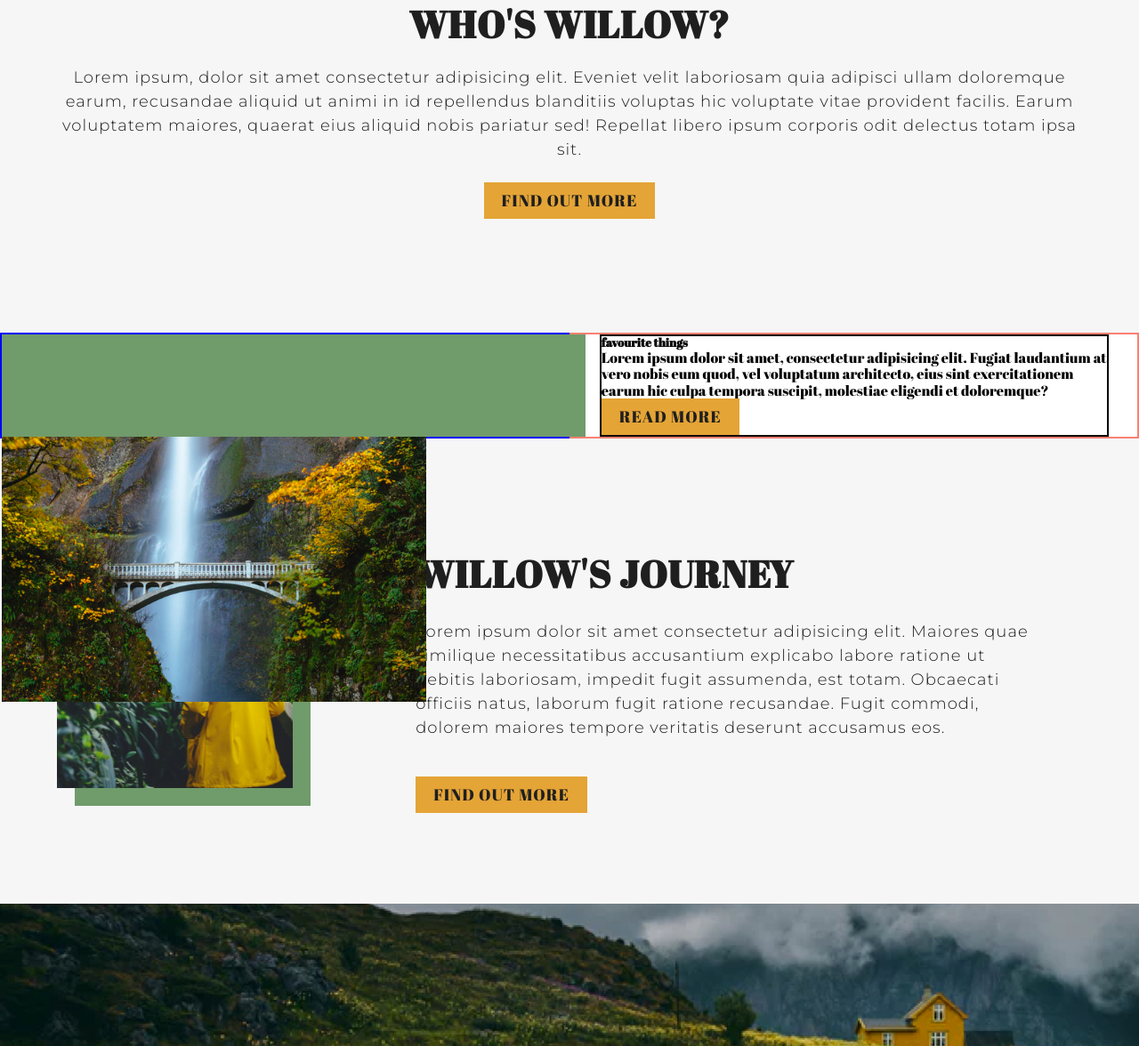
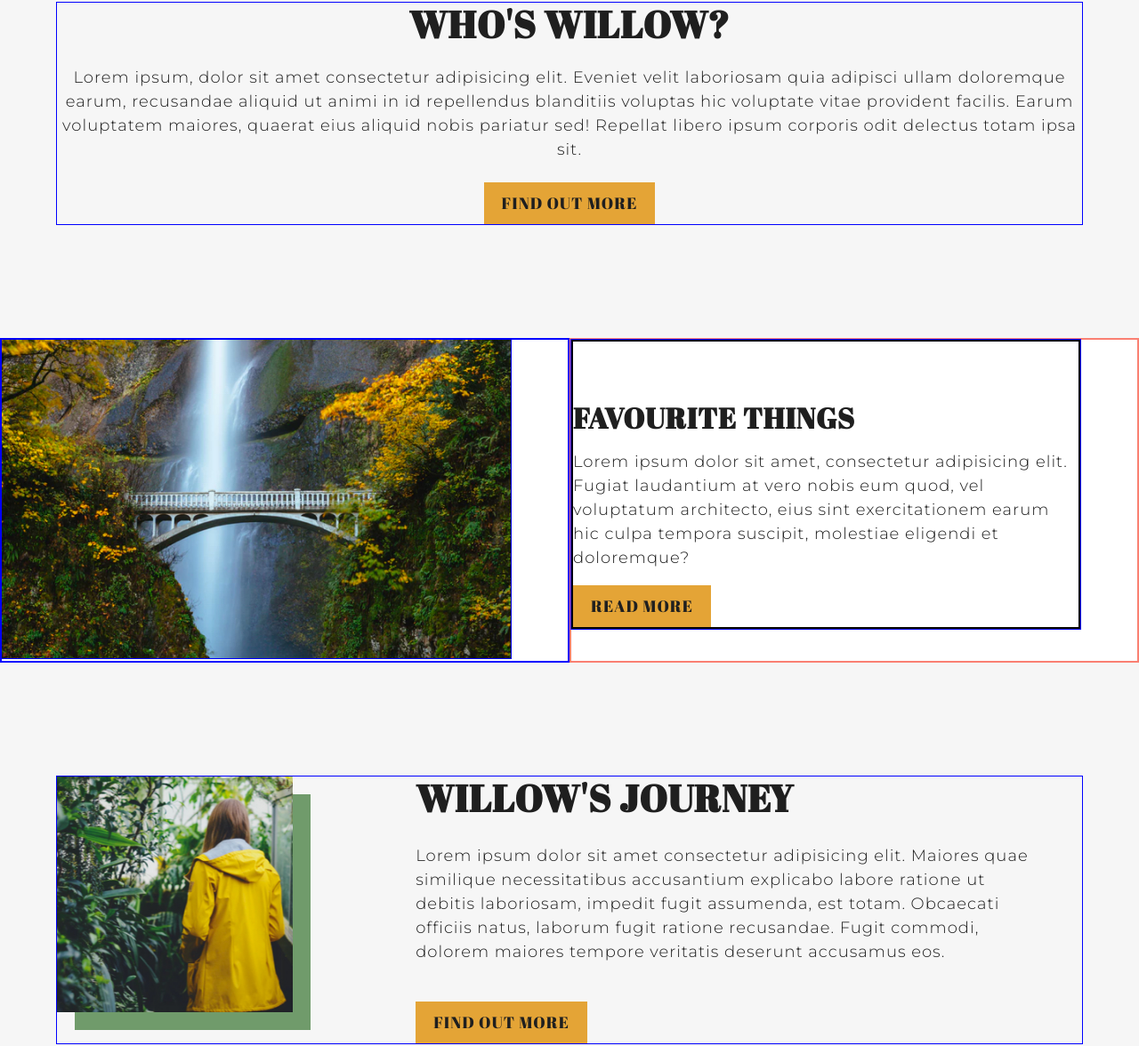
Before and after one commit to mtthdz/willow, a plain HTML site: page index.html in a window 1280 px wide. Shown: the part 739-1915 px from the top of the page at 89% size. Drawn offline with Linux system fonts and the light colour scheme.

Commit message:
started highlighted section

```diff
--- a/styles/scss/_index.scss
+++ b/styles/scss/_index.scss
@@ -1,6 +1,6 @@
 
 .wrapper {
-    // outline: 1px blue solid;
+    outline: 1px blue solid;
 }
 
 
@@ -56,7 +56,6 @@ header {
 
         .about-paragraph {
             @include para($secondaryFont);
-            line-height: 1.5;
             text-align: center;
             padding: 2% 0;
             width: 100%;
@@ -77,17 +76,17 @@ header {
     width: 50%;
     position: relative;
 
-    .highlighted-foreground {
-        width: calc(100% + 20px);
-        height: 100%;
-        background-color: $secondaryColor;
-    }
+    // .highlighted-foreground {
+    //     width: calc(100% + 20px);
+    //     height: 100%;
+    //     background-color: $secondaryColor;
+    // }
 
-    .highlighted-image {
-        position: absolute;
-        height: auto;
-        width: 75%;
-    }
+    // .highlighted-image {
+    //     position: absolute;
+    //     height: auto;
+    //     width: 75%;
+    // }
 }
 
 // child 2-2
@@ -97,6 +96,18 @@ header {
 
     .highlighted-content {
         border: 2px black solid;
+        margin: 0;
+        margin-right: auto;
+
+        .highlighted-title {
+            @include headerFour;
+            padding-top: 12%;
+        }
+
+        .highlighted-paragraph {
+            @include para($secondaryFont);
+            padding: 3% 0;
+        }
     }
 }
 
@@ -131,7 +142,6 @@ header {
 
         .featured-paragraph {
             @include para($secondaryFont);
-            line-height: 1.5;
             padding: 4% 0;
         }
 
@@ -191,7 +201,6 @@ header {
 
             .nav-description {
                 @include para($secondaryFont);
-                line-height: 1.5;
             }
         }
     }
@@ -206,7 +215,6 @@ footer {
 
     .copyright {
         @include para($secondaryFont);
-        line-height: 1.5;
         color: $whiteShade;
         text-align: center;
         padding: 0.5% 0;
--- a/styles/scss/_variables.scss
+++ b/styles/scss/_variables.scss
@@ -72,6 +72,7 @@ $secondaryFont: 'Montserrat', sans-serif;
     font-weight: 300;
     font-size: 1.8rem;
     letter-spacing: 1px;
+    line-height: 1.5;
     color: $blackShade;
 
 }
```
Also changed, not shown: styles/style.css.
